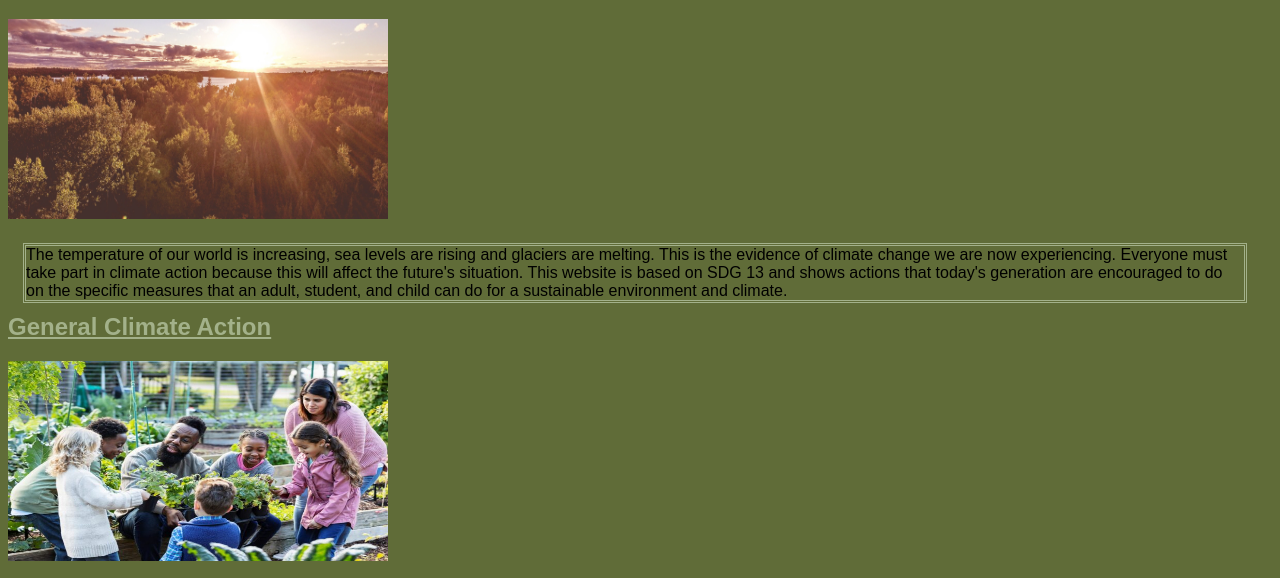
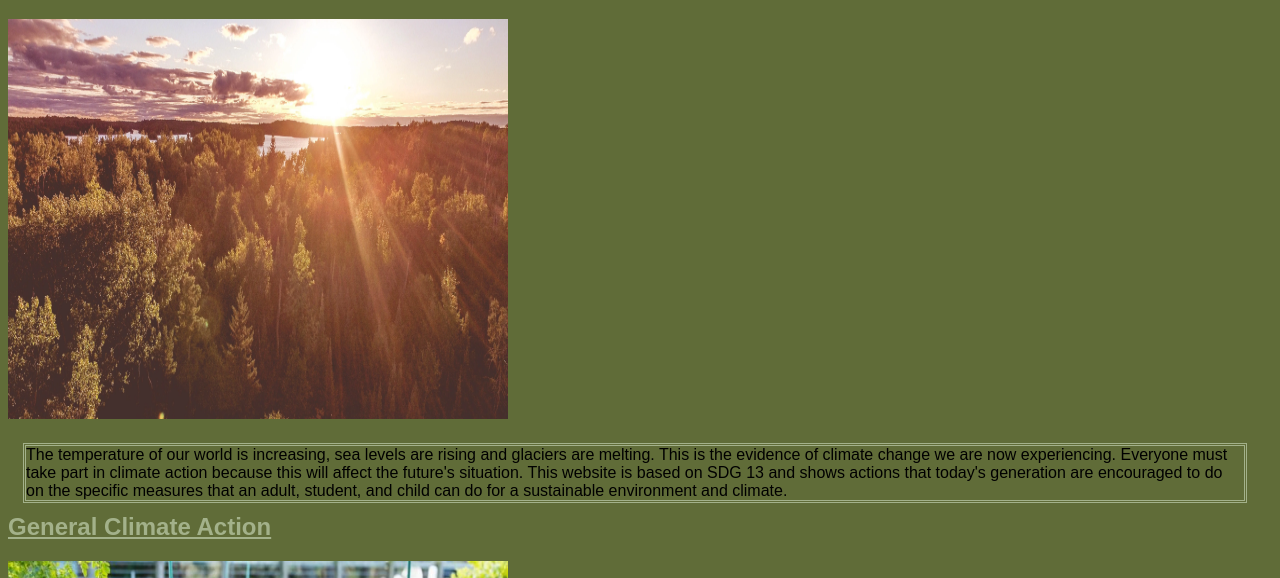
Before and after one commit to zaivenine/CS-Project-Draft, a plain HTML site: page index.html in a window 1280 px wide. Shown: the part 195-773 px from the top of the page. Drawn offline with Linux system fonts and the light colour scheme.

Commit message:
Update index.html

```diff
--- a/index.html
+++ b/index.html
@@ -20,7 +20,7 @@
 
 <div>
 <h1>About this Website</h1>
-<img src="pictures/nature.jpg" width="380" height="200"; alt="Picture of the environment" title:"Courtesy:">
+<img src="pictures/nature.jpg" width="500" height="400" alt="Picture of the environment" title:"Courtesy:">
 <p>The temperature of our world is increasing, sea levels are rising and glaciers are melting. This is the evidence
 of climate change we are now experiencing. Everyone must take part in climate action because this will affect the future's
 situation. This website is based on SDG 13 and shows actions that today's generation are encouraged to do on the specific
@@ -29,7 +29,7 @@ measures that an adult, student, and child can do for a sustainable environment
 
 <div>
 <h2><a href="general.html">General Climate Action</a></h2>
-<img src="pictures/familyplantingplants.jpg" width="380" height="200"; alt="Family planting activity">
+<img src="pictures/familyplantingplants.jpg"  width="500" height="400" alt="Family planting activity">
 <p>Regardless of your age or background, everyone can be a part of climate action. Reducing energy usage, sustainable transportation,
  water conservation and waste reduction alongside eating less meat can make a massive change. Furthermore, advocating for climate-impactful
  policies is a vital way to fight the crisis this planet is in right now. The global public can protect the planet and tackle climate change
```
